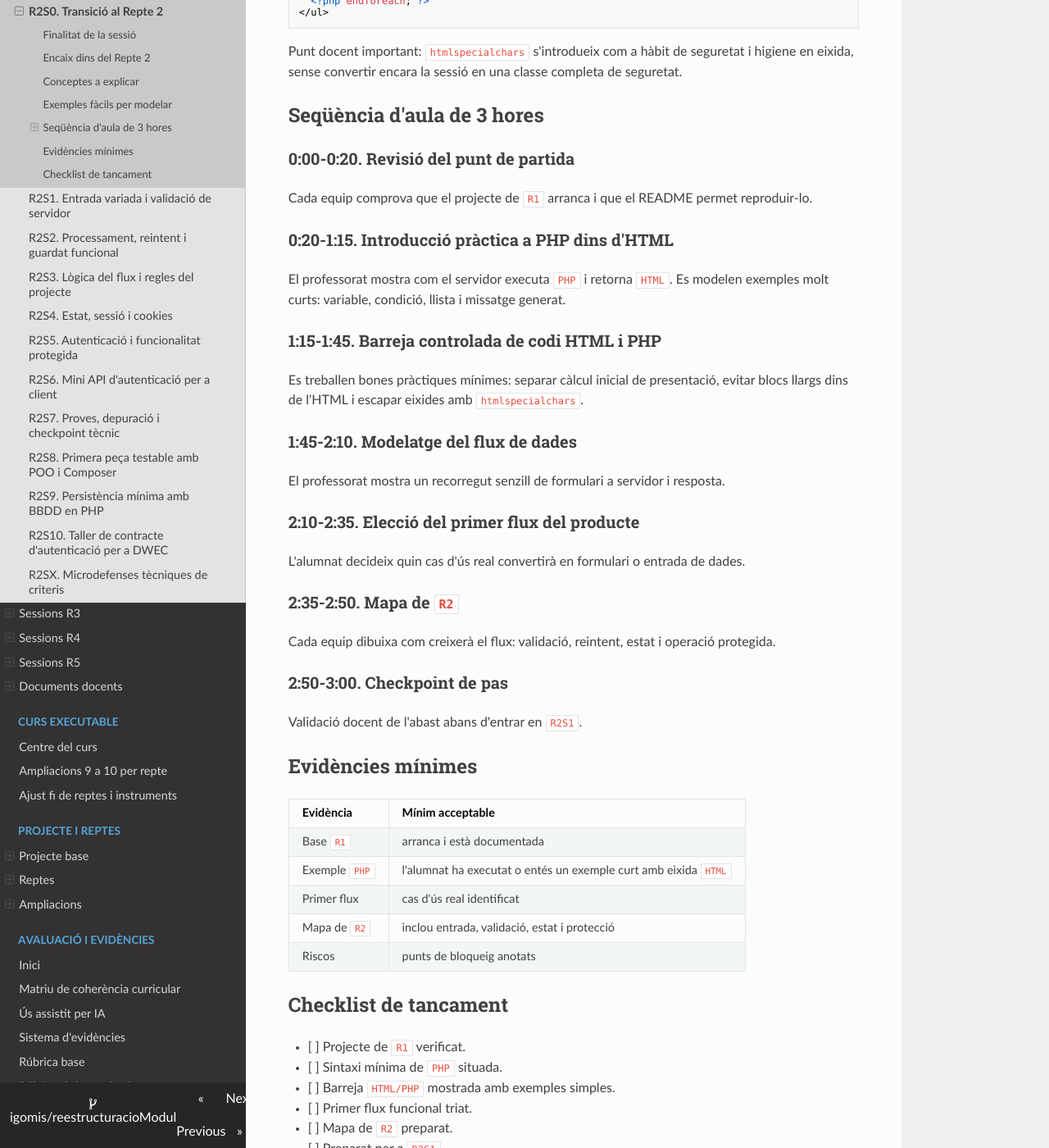
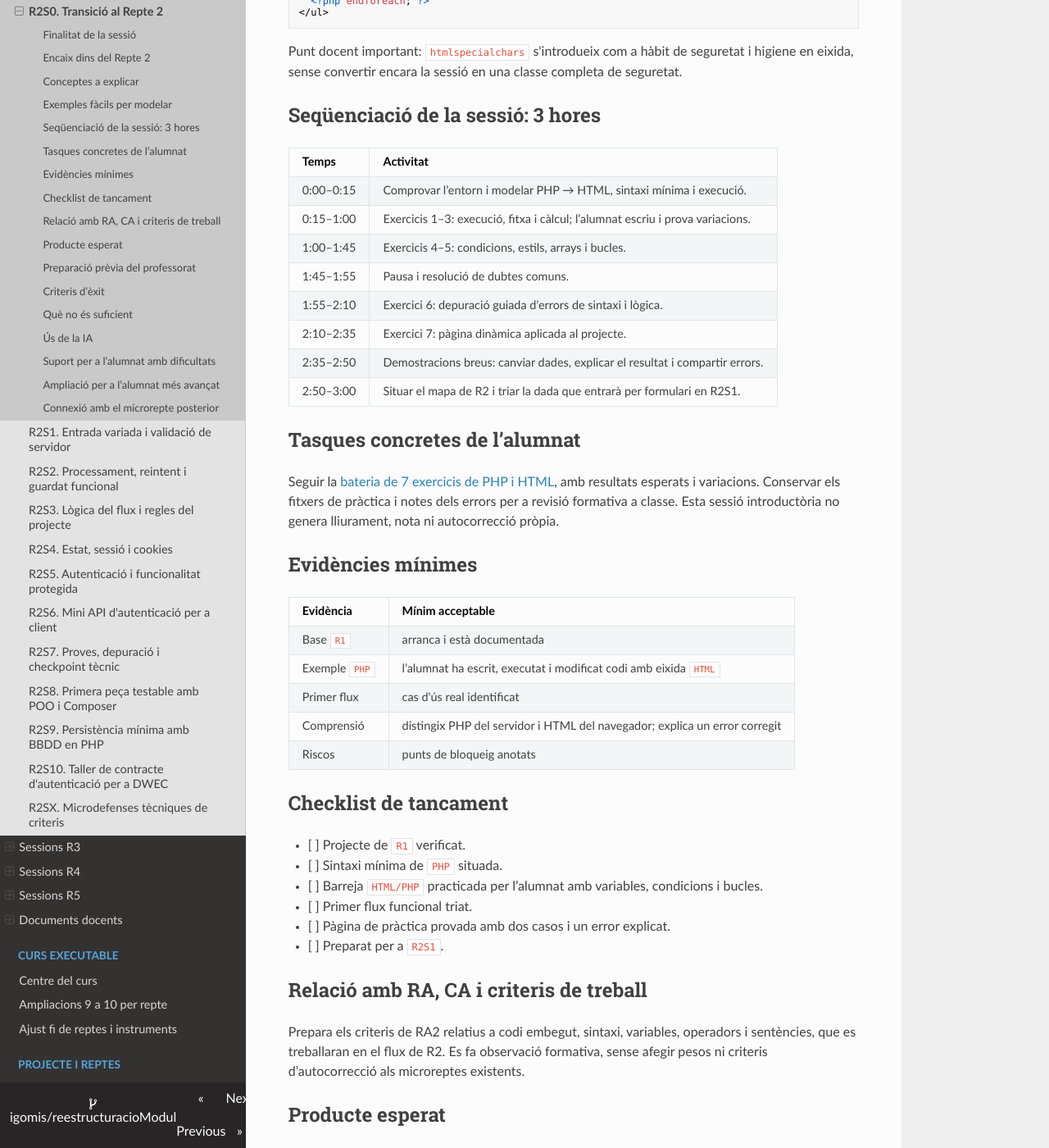
Before and after one commit to igomis/reestructuracioModul, an MkDocs documentation site: the page built from docs/01_programacio_modul/programacio_aula_r2s0_transicio_repte_2.md, in a window 1280 px wide and 1400 px high, scrolled down 1409 px. Shown: the whole window at 82% size. Built offline with MkDocs 1.6.1, drawn with Linux system fonts in a browser that asks for light colours; nearby versions of some CDN libraries; some of the changed text lies outside the part shown.

Commit message:
docs: centra R2S0 en la pràctica de PHP i HTML

````diff
--- a/docs/01_programacio_modul/programacio_aula_r2s0_transicio_repte_2.md
+++ b/docs/01_programacio_modul/programacio_aula_r2s0_transicio_repte_2.md
@@ -40,7 +40,7 @@ $nom = 'Aina';
 ```php
 <?php
 $edat = 18;
-$missatge = $edat >= 18 ? 'Pot continuar' : 'Cal revisar l'edat';
+$missatge = $edat >= 18 ? 'Pot continuar' : "Cal revisar l’edat";
 ?>
 <p><?= htmlspecialchars($missatge) ?></p>
 ```
@@ -58,51 +58,74 @@ $opcions = ['alta', 'consulta', 'modificacio'];
 
 Punt docent important: `htmlspecialchars` s'introdueix com a hàbit de seguretat i higiene en eixida, sense convertir encara la sessió en una classe completa de seguretat.
 
-## Seqüència d'aula de 3 hores
+## Seqüenciació de la sessió: 3 hores
 
-### 0:00-0:20. Revisió del punt de partida
+| Temps | Activitat |
+|---|---|
+| 0:00–0:15 | Comprovar l’entorn i modelar PHP → HTML, sintaxi mínima i execució. |
+| 0:15–1:00 | Exercicis 1–3: execució, fitxa i càlcul; l’alumnat escriu i prova variacions. |
+| 1:00–1:45 | Exercicis 4–5: condicions, estils, arrays i bucles. |
+| 1:45–1:55 | Pausa i resolució de dubtes comuns. |
+| 1:55–2:10 | Exercici 6: depuració guiada d’errors de sintaxi i lògica. |
+| 2:10–2:35 | Exercici 7: pàgina dinàmica aplicada al projecte. |
+| 2:35–2:50 | Demostracions breus: canviar dades, explicar el resultat i compartir errors. |
+| 2:50–3:00 | Situar el mapa de R2 i triar la dada que entrarà per formulari en R2S1. |
 
-Cada equip comprova que el projecte de `R1` arranca i que el README permet reproduir-lo.
+## Tasques concretes de l’alumnat
 
-### 0:20-1:15. Introducció pràctica a PHP dins d'HTML
-
-El professorat mostra com el servidor executa `PHP` i retorna `HTML`. Es modelen exemples molt curts: variable, condició, llista i missatge generat.
-
-### 1:15-1:45. Barreja controlada de codi HTML i PHP
-
-Es treballen bones pràctiques mínimes: separar càlcul inicial de presentació, evitar blocs llargs dins de l'HTML i escapar eixides amb `htmlspecialchars`.
-
-### 1:45-2:10. Modelatge del flux de dades
-
-El professorat mostra un recorregut senzill de formulari a servidor i resposta.
-
-### 2:10-2:35. Elecció del primer flux del producte
-
-L'alumnat decideix quin cas d'ús real convertirà en formulari o entrada de dades.
-
-### 2:35-2:50. Mapa de `R2`
-
-Cada equip dibuixa com creixerà el flux: validació, reintent, estat i operació protegida.
-
-### 2:50-3:00. Checkpoint de pas
-
-Validació docent de l'abast abans d'entrar en `R2S1`.
+Seguir la [bateria de 7 exercicis de PHP i HTML](https://cipfpbatoi.github.io/dwes2627/04_materials/repte_02/practica_php_html/), amb resultats esperats i variacions. Conservar els fitxers de pràctica i notes dels errors per a revisió formativa a classe. Esta sessió introductòria no genera lliurament, nota ni autocorrecció pròpia.
 
 ## Evidències mínimes
 
 | Evidència | Mínim acceptable |
 |---|---|
 | Base `R1` | arranca i està documentada |
-| Exemple `PHP` | l'alumnat ha executat o entés un exemple curt amb eixida `HTML` |
+| Exemple `PHP` | l’alumnat ha escrit, executat i modificat codi amb eixida `HTML` |
 | Primer flux | cas d'ús real identificat |
-| Mapa de `R2` | inclou entrada, validació, estat i protecció |
+| Comprensió | distingix PHP del servidor i HTML del navegador; explica un error corregit |
 | Riscos | punts de bloqueig anotats |
 
 ## Checklist de tancament
 
 - [ ] Projecte de `R1` verificat.
 - [ ] Sintaxi mínima de `PHP` situada.
-- [ ] Barreja `HTML/PHP` mostrada amb exemples simples.
+- [ ] Barreja `HTML/PHP` practicada per l’alumnat amb variables, condicions i bucles.
 - [ ] Primer flux funcional triat.
-- [ ] Mapa de `R2` preparat.
+- [ ] Pàgina de pràctica provada amb dos casos i un error explicat.
 - [ ] Preparat per a `R2S1`.
+
+## Relació amb RA, CA i criteris de treball
+
+Prepara els criteris de RA2 relatius a codi embegut, sintaxi, variables, operadors i sentències, que es treballaran en el flux de R2. Es fa observació formativa, sense afegir pesos ni criteris d’autocorrecció als microreptes existents.
+
+## Producte esperat
+
+Fitxers curts de pràctica i una pàgina del domini amb dades fictícies, càlcul, condició i llista. L’alumnat pot executar-la i explicar dos resultats diferents.
+
+## Preparació prèvia del professorat
+
+Comprovar que l’entorn PHP de classe funciona, obrir la bateria i preparar una demostració de petició i resposta. Reservar temps per a errors d’arrancada i tindre disponible el primer exemple per a qui necessite suport.
+
+## Criteris d’èxit
+
+L’alumnat escriu i modifica codi, comprova resultats, diferencia codi servidor i resposta HTML, i explica almenys un error corregit. Usar `htmlspecialchars` per a text variable i separar càlcul de presentació són hàbits inicials.
+
+## Què no és suficient
+
+Mirar una demostració, copiar una solució sense executar-la o mostrar una captura sense poder canviar les dades i explicar el resultat.
+
+## Ús de la IA
+
+Demanar pistes concretes, provar els suggeriments i anotar les consultes reals i la verificació en les notes o el registre habitual `ai.log`. No exigir ni inventar ús d’IA.
+
+## Suport per a l’alumnat amb dificultats
+
+Començar pel fitxer executable de l’exercici 1, introduir un canvi cada vegada i revisar errors al terminal. En parella, alternar escriptura i explicació; prioritzar comprensió i execució abans de la velocitat.
+
+## Ampliació per a l’alumnat més avançat
+
+Recompte d’elements disponibles o extracció d’un càlcul a una funció. És pràctica opcional, sense punts d’ampliació del repte. No s’avancen autenticació, persistència ni frameworks.
+
+## Connexió amb el microrepte posterior
+
+En R2S1/R2M1, algunes dades ara escrites al codi arribaran d’un formulari i necessitaran validació. La pràctica de R2S0 prepara eixe pas i no substituïx el flux real que demana R2M1.
````
